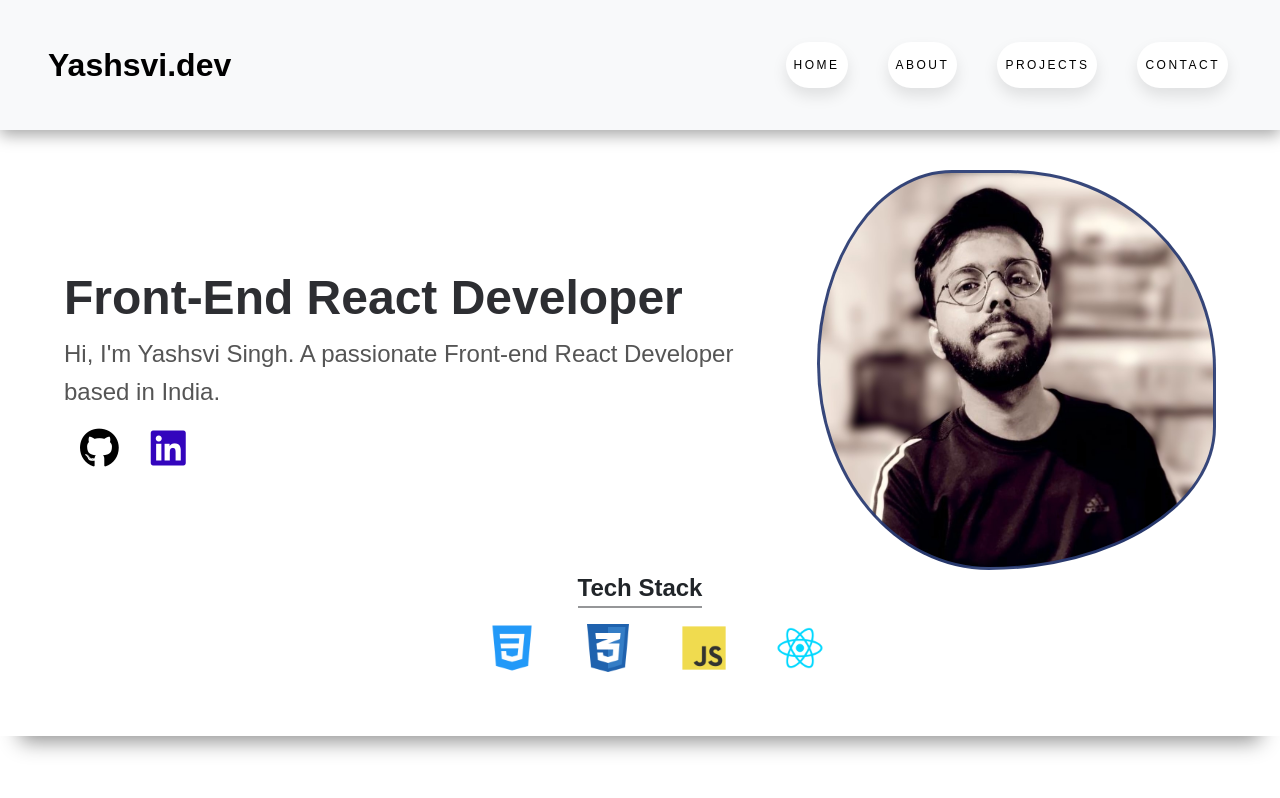
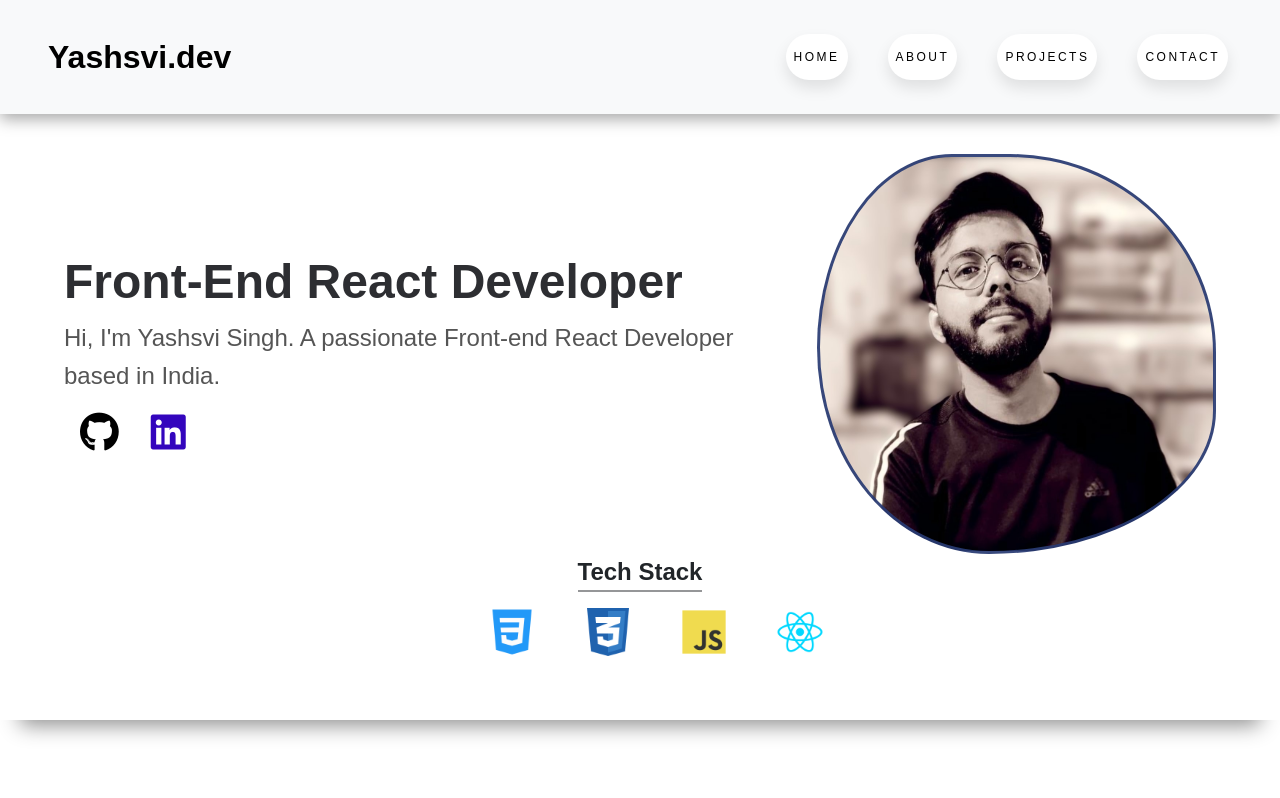
Before and after one commit to yashsvi1010/mysite, a React (Create React App) app: page / in a window 1280 px wide. Shown: the top 798 px of the page. Built offline with nearby package versions, Linux system fonts and the light colour scheme; a web font is replaced by a local one.

Commit message:
corrected padding

```diff
--- a/src/App.css
+++ b/src/App.css
@@ -25,7 +25,7 @@ ul {
 }
 /* Navbar */
 .navbar {
-  padding: 1.5rem 0;
+  padding: 1rem 0;
   box-shadow: rgba(0, 0, 0, 0.35) 0px 5px 15px;
   @media (max-width: 992px) {
     padding: 0.5rem 0;
```
